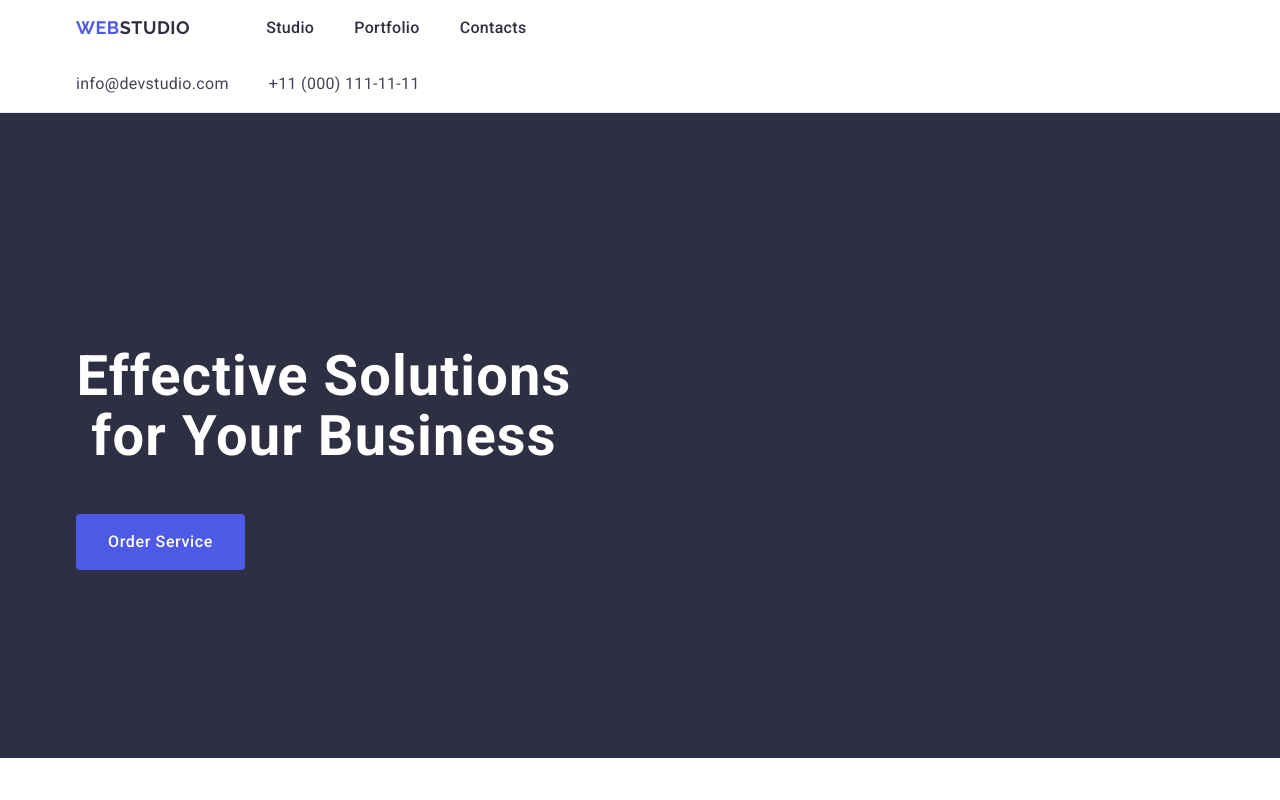
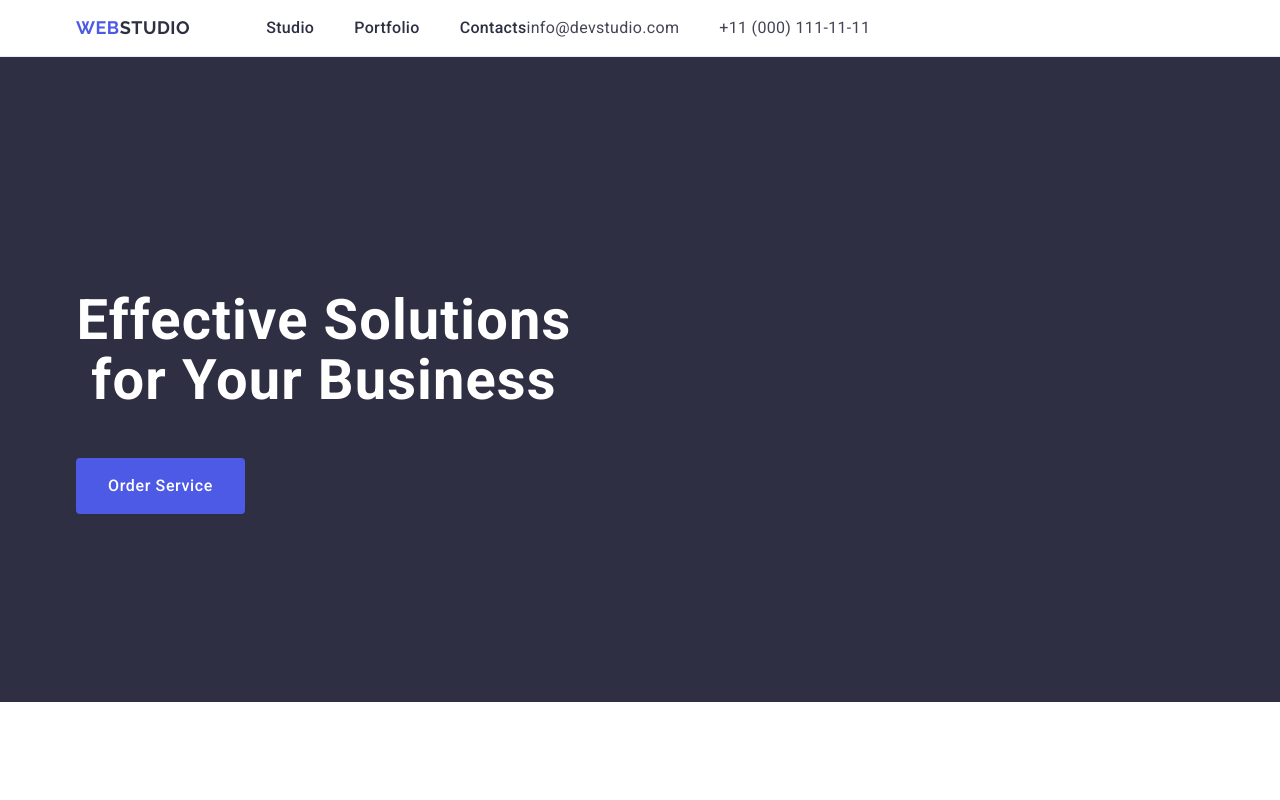
Before and after one commit to az25-boop/goit-markup-hw-03, a plain HTML site: page index.html in a window 1280 px wide. Shown: the top 800 px of the page. Drawn offline with nearby package versions, Linux system fonts and the light colour scheme.

Commit message:
display: flex;

```diff
--- a/css/styles.css
+++ b/css/styles.css
@@ -35,6 +35,10 @@ img {
   width: 1158px;
   margin: 0 auto;
   padding: 0 15px;
+}
+
+.flex {
+  display: flex;
 }
 
 .navigation {
--- a/index.html
+++ b/index.html
@@ -22,7 +22,7 @@
 
   <body class="body">
     <header class="header">
-      <div class="container">
+      <div class="container flex">
         <nav class="navigation">
           <a class="top-line" href="./index.html"
             >Web<span class="studio">Studio</span></a
```
